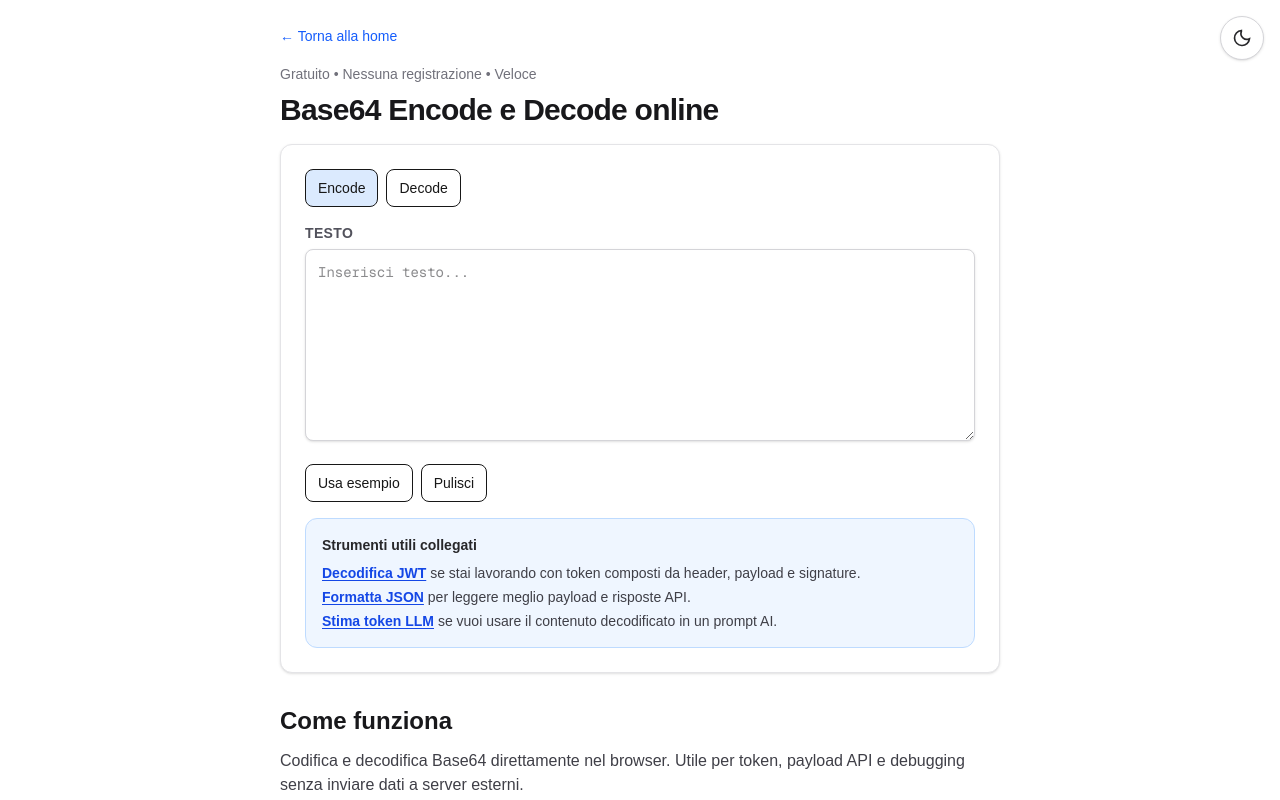
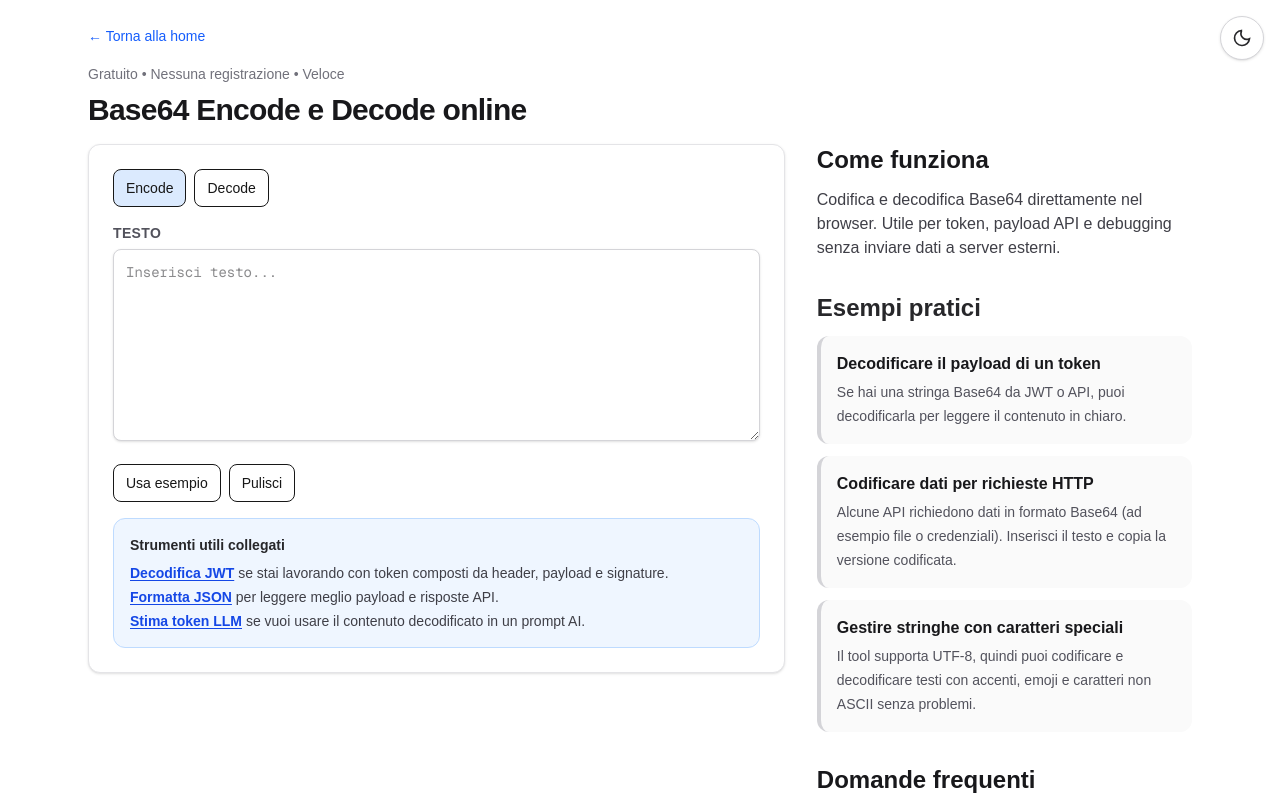
Before and after one commit to elpablo/calcolafacile, a Next.js app: page /it/base64-tool in a window 1280 px wide. Shown: the top 800 px of the page. Built offline with nearby package versions, Linux system fonts and the light colour scheme.

Commit message:
Enhance layout responsiveness and improve component structure in ToolLayout

```diff
--- a/src/components/ToolLayout.js
+++ b/src/components/ToolLayout.js
@@ -400,7 +400,7 @@ export default function ToolLayout({
         .filter((tool) => tool.href && (!currentPath || tool.href !== currentPath));
 
     return (
-        <main className="mx-auto max-w-3xl p-6">
+        <main className="mx-auto max-w-6xl p-6">
             <div className="mb-4">
                 <Link
                     href={lang === "it" ? "/it" : "/en"}
@@ -415,17 +415,20 @@ export default function ToolLayout({
             <h1 className="mb-4 text-3xl font-bold tracking-tight text-zinc-900 dark:text-zinc-100">
                 {title}
             </h1>
+            <div className="grid gap-8 lg:grid-cols-[minmax(0,1.3fr)_minmax(300px,0.7fr)] lg:items-start">
+                <div className="rounded-xl border border-zinc-200 bg-white p-6 shadow-sm dark:border-zinc-700 dark:bg-zinc-900">
+                    {children}
 
-            <div className="mb-8 rounded-xl border border-zinc-200 bg-white p-6 shadow-sm dark:border-zinc-700 dark:bg-zinc-900">
-                {children}
                     <ContextualToolLinks tools={contextualTools} lang={lang} />
                 </div>
 
+                <div className="space-y-8">
                     {description && (
-                <section className="mb-8 text-zinc-700 dark:text-zinc-300">
+                        <section className="text-zinc-700 dark:text-zinc-300">
                             <h2 className="mb-3 text-2xl font-semibold text-zinc-900 dark:text-zinc-100">
                                 {t.howItWorks}
                             </h2>
+
                             <p>{description}</p>
                         </section>
                     )}
@@ -437,12 +440,15 @@ export default function ToolLayout({
                             <h2 className="mb-3 text-2xl font-semibold text-zinc-900 dark:text-zinc-100">
                                 {t.faq}
                             </h2>
+
                             {faq}
                         </section>
                     )}
+                </div>
+            </div>
 
             {visibleRelatedTools?.length > 0 && (
-                <section className="mt-8 border-t border-zinc-200 pt-6 dark:border-zinc-700">
+                <section className="mt-10 border-t border-zinc-200 pt-6 dark:border-zinc-700">
                     <h2 className="mb-4 text-2xl font-semibold text-zinc-900 dark:text-zinc-100">
                         {t.related}
                     </h2>
```
Lines whose indentation alone changed are shown as unchanged.
